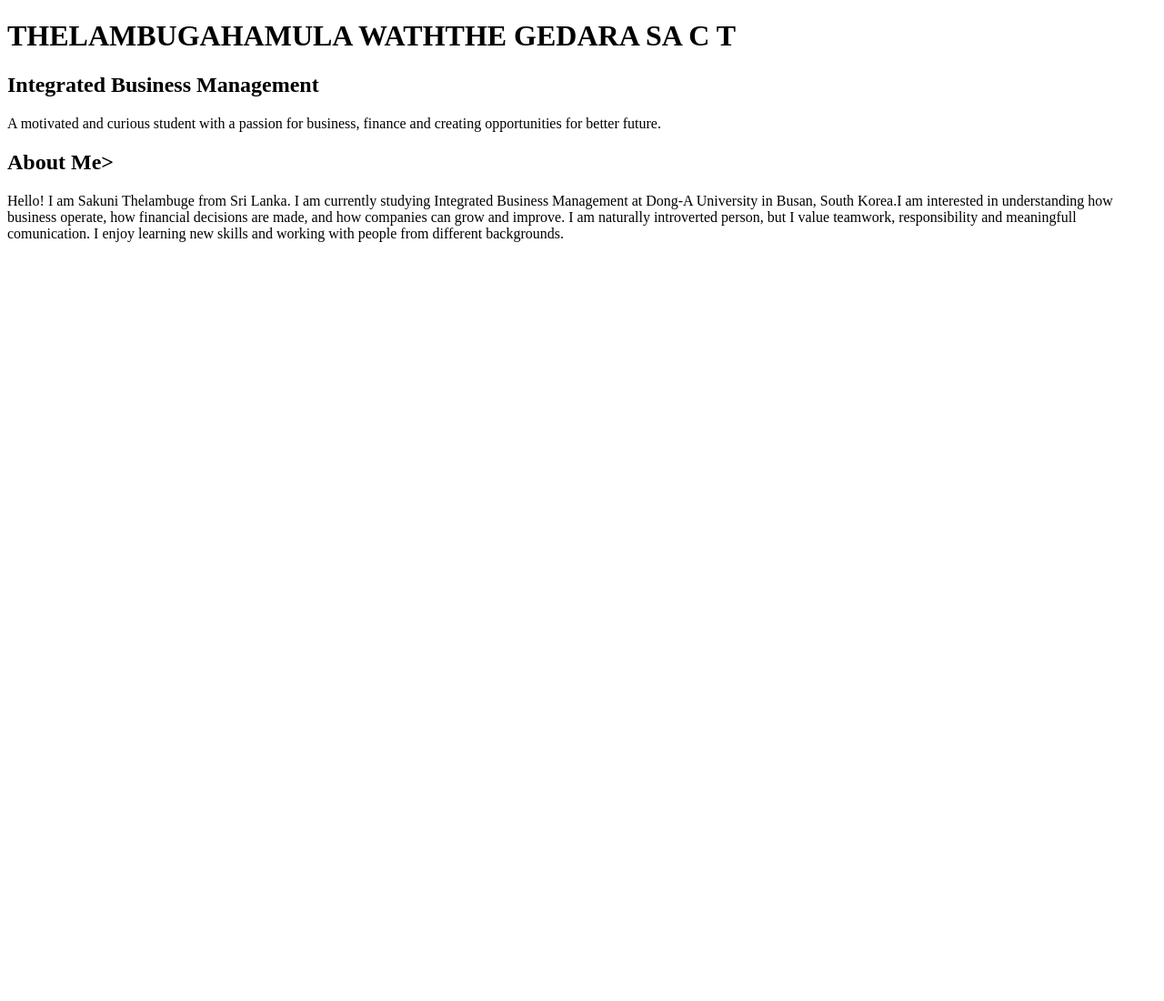
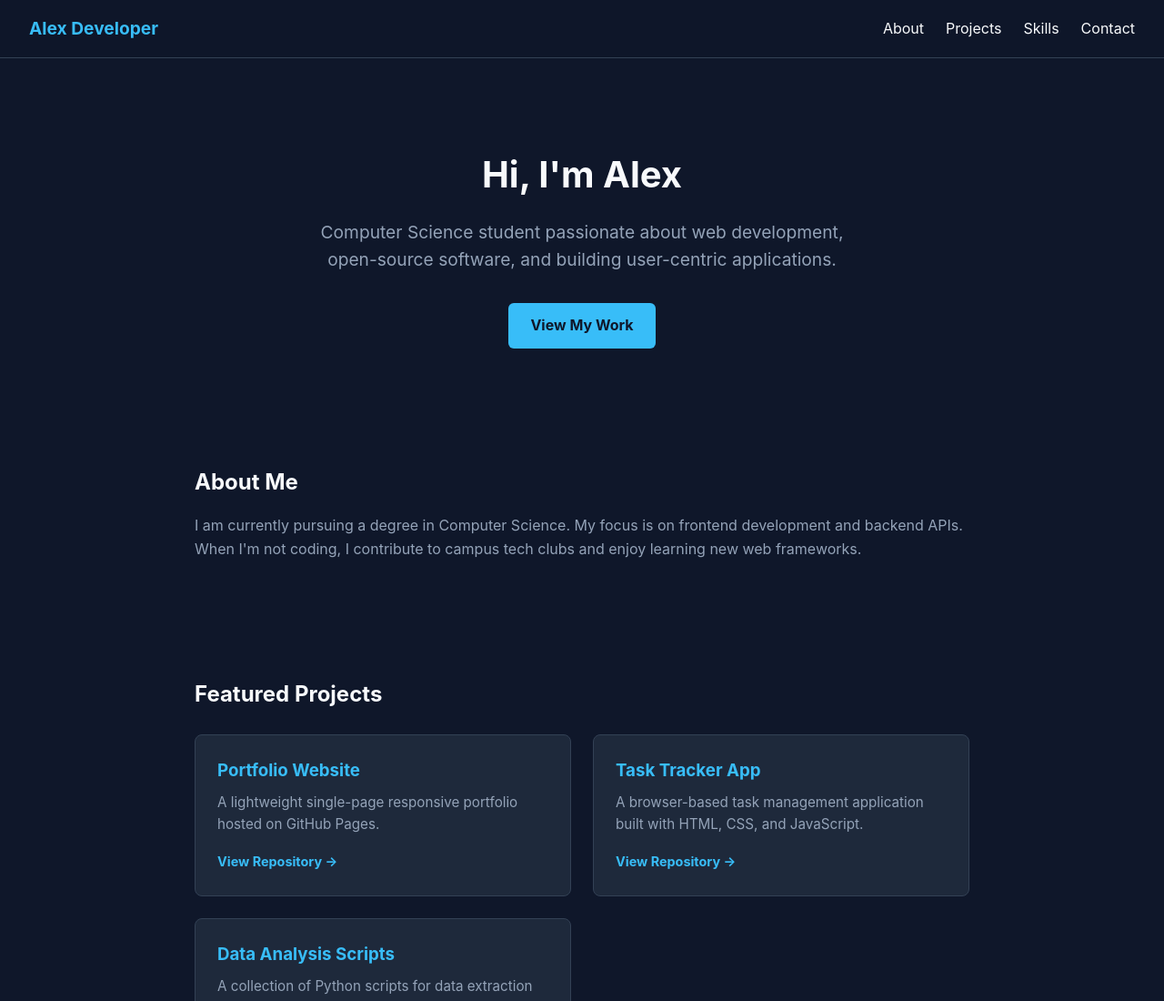
Before and after one commit to thelambugec-ship-it/da, a plain HTML site: page index.html in a window 1280 px wide. Shown: the top 1100 px of the page at 91% size. Before the commit the page ends 800 px from the top, so only its background shows below. Drawn offline with Linux system fonts and the light colour scheme.

Commit message:
Update index.html

```diff
--- a/index.html
+++ b/index.html
@@ -1,19 +1,240 @@
 <!DOCTYPE html>
-<html>
-  <head>
-    <title>Sakuni Thelambuge - Student Portfolio</title>
-  </head>
-  <body>
-    <!--Home-->
-    <h1>THELAMBUGAHAMULA WATHTHE GEDARA SA C T</h1>
-    <h2>Integrated Business Management</h2>
-    <p>
-     A motivated and curious student with a passion for business, finance and creating opportunities for better future.
-    </p>
-    <!--About Me-->
-    <h2>About Me></h2>
-    <p>
-      Hello! I am Sakuni Thelambuge from Sri Lanka. I am currently studying Integrated Business Management at Dong-A University in Busan, South Korea.I am interested in understanding how business operate, how financial decisions are made, and how companies can grow and improve.
+<html lang="en">
+<head>
+    <meta charset="UTF-8">
+    <meta name="viewport" content="width=device-width, initial-scale=1.0">
+    <title>Student Portfolio</title>
+    <style>
+        :root {
+            --bg-color: #0f172a;
+            --card-bg: #1e293b;
+            --text-color: #f8fafc;
+            --text-muted: #94a3b8;
+            --accent-color: #38bdf8;
+            --accent-hover: #0284c7;
+        }
 
-      I am naturally introverted person, but I value teamwork, responsibility and meaningfull comunication. I enjoy learning new skills and working with people from different backgrounds.
-    </p>
+        * {
+            margin: 0;
+            padding: 0;
+            box-sizing: border-box;
+            font-family: -apple-system, BlinkMacSystemFont, "Segoe UI", Roboto, Helvetica, Arial, sans-serif;
+        }
+
+        body {
+            background-color: var(--bg-color);
+            color: var(--text-color);
+            line-height: 1.6;
+        }
+
+        nav {
+            position: sticky;
+            top: 0;
+            background-color: rgba(15, 23, 42, 0.9);
+            backdrop-filter: blur(8px);
+            display: flex;
+            justify-content: space-between;
+            align-items: center;
+            padding: 1rem 2rem;
+            border-bottom: 1px solid #334155;
+            z-index: 100;
+        }
+
+        nav .logo {
+            font-weight: bold;
+            font-size: 1.2rem;
+            color: var(--accent-color);
+        }
+
+        nav ul {
+            display: flex;
+            list-style: none;
+            gap: 1.5rem;
+        }
+
+        nav a {
+            color: var(--text-color);
+            text-decoration: none;
+            transition: color 0.2s;
+        }
+
+        nav a:hover {
+            color: var(--accent-color);
+        }
+
+        section {
+            max-width: 900px;
+            margin: 0 auto;
+            padding: 4rem 1.5rem;
+        }
+
+        .hero {
+            text-align: center;
+            padding: 6rem 1.5rem 4rem;
+        }
+
+        .hero h1 {
+            font-size: 2.5rem;
+            margin-bottom: 1rem;
+        }
+
+        .hero p {
+            font-size: 1.2rem;
+            color: var(--text-muted);
+            max-width: 600px;
+            margin: 0 auto 2rem;
+        }
+
+        .btn {
+            display: inline-block;
+            background-color: var(--accent-color);
+            color: var(--bg-color);
+            padding: 0.75rem 1.5rem;
+            border-radius: 6px;
+            text-decoration: none;
+            font-weight: bold;
+            transition: background 0.2s;
+        }
+
+        .btn:hover {
+            background-color: var(--accent-hover);
+        }
+
+        .grid {
+            display: grid;
+            grid-template-columns: repeat(auto-fit, minmax(280px, 1fr));
+            gap: 1.5rem;
+            margin-top: 1.5rem;
+        }
+
+        .card {
+            background-color: var(--card-bg);
+            border: 1px solid #334155;
+            border-radius: 8px;
+            padding: 1.5rem;
+            transition: transform 0.2s;
+        }
+
+        .card:hover {
+            transform: translateY(-4px);
+        }
+
+        .card h3 {
+            margin-bottom: 0.5rem;
+            color: var(--accent-color);
+        }
+
+        .card p {
+            color: var(--text-muted);
+            font-size: 0.95rem;
+            margin-bottom: 1rem;
+        }
+
+        .card a {
+            color: var(--accent-color);
+            text-decoration: none;
+            font-size: 0.9rem;
+            font-weight: bold;
+        }
+
+        .skills-list {
+            display: flex;
+            flex-wrap: wrap;
+            gap: 0.5rem;
+            margin-top: 1rem;
+        }
+
+        .tag {
+            background-color: #334155;
+            color: var(--text-color);
+            padding: 0.4rem 0.8rem;
+            border-radius: 4px;
+            font-size: 0.85rem;
+        }
+
+        footer {
+            text-align: center;
+            padding: 2rem;
+            border-top: 1px solid #334155;
+            color: var(--text-muted);
+            font-size: 0.9rem;
+        }
+    </style>
+</head>
+<body>
+
+    <nav>
+        <div class="logo">Alex Developer</div>
+        <ul>
+            <li><a href="#about">About</a></li>
+            <li><a href="#projects">Projects</a></li>
+            <li><a href="#skills">Skills</a></li>
+            <li><a href="#contact">Contact</a></li>
+        </ul>
+    </nav>
+
+    <main>
+        <section class="hero">
+            <h1>Hi, I'm Alex</h1>
+            <p>Computer Science student passionate about web development, open-source software, and building user-centric applications.</p>
+            <a href="#projects" class="btn">View My Work</a>
+        </section>
+
+        <section id="about">
+            <h2>About Me</h2>
+            <p style="margin-top: 1rem; color: var(--text-muted);">
+                I am currently pursuing a degree in Computer Science. My focus is on frontend development and backend APIs.
+                When I'm not coding, I contribute to campus tech clubs and enjoy learning new web frameworks.
+            </p>
+        </section>
+
+        <section id="projects">
+            <h2>Featured Projects</h2>
+            <div class="grid">
+                <div class="card">
+                    <h3>Portfolio Website</h3>
+                    <p>A lightweight single-page responsive portfolio hosted on GitHub Pages.</p>
+                    <a href="#">View Repository &rarr;</a>
+                </div>
+                <div class="card">
+                    <h3>Task Tracker App</h3>
+                    <p>A browser-based task management application built with HTML, CSS, and JavaScript.</p>
+                    <a href="#">View Repository &rarr;</a>
+                </div>
+                <div class="card">
+                    <h3>Data Analysis Scripts</h3>
+                    <p>A collection of Python scripts for data extraction and basic data visualization.</p>
+                    <a href="#">View Repository &rarr;</a>
+                </div>
+            </div>
+        </section>
+
+        <section id="skills">
+            <h2>Skills & Technologies</h2>
+            <div class="skills-list">
+                <span class="tag">HTML5</span>
+                <span class="tag">CSS3</span>
+                <span class="tag">JavaScript</span>
+                <span class="tag">Git & GitHub</span>
+                <span class="tag">Python</span>
+                <span class="tag">Responsive Design</span>
+            </div>
+        </section>
+
+        <section id="contact">
+            <h2>Get In Touch</h2>
+            <p style="margin-top: 1rem; color: var(--text-muted);">
+                Feel free to reach out for collaborations or project discussions!
+            </p>
+            <div style="margin-top: 1.5rem;">
+                <a href="mailto:your.email@example.com" class="btn">Email Me</a>
+            </div>
+        </section>
+    </main>
+
+    <footer>
+        <p>&copy; 2026 Alex Developer. Powered by GitHub Pages.</p>
+    </footer>
+
+</body>
+</html>
```
